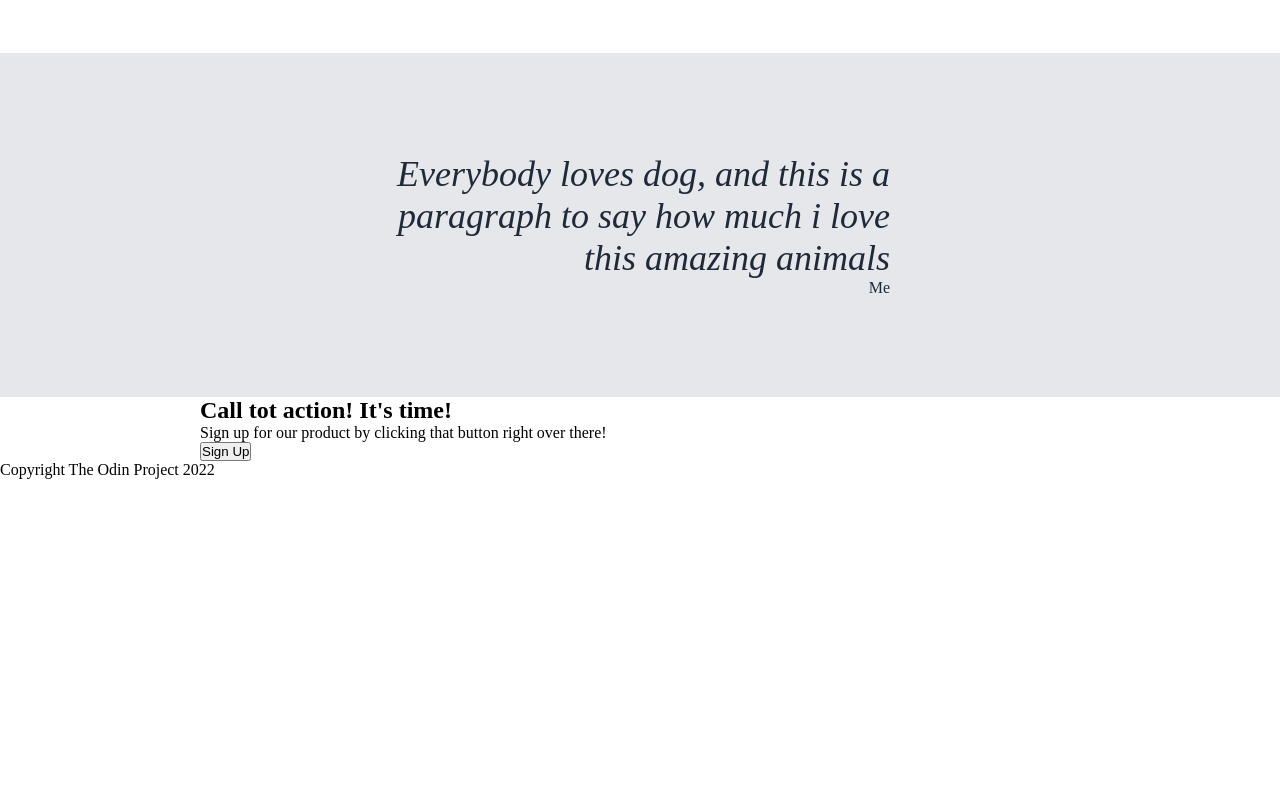
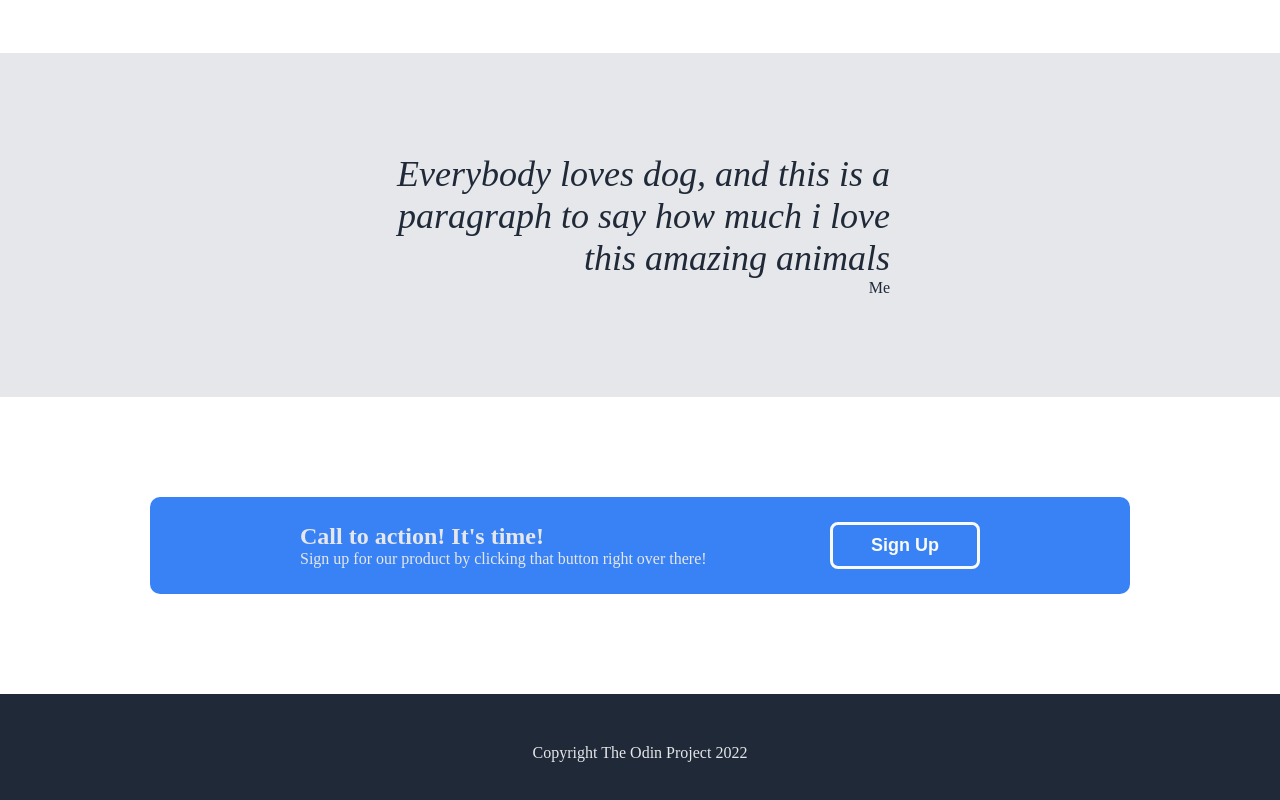
Before and after one commit to ThiagoMNZOliveira/odin-landing-page, a plain HTML site: page index.html in a window 1280 px wide. Shown: the part 1031-1831 px from the top of the page. Before the commit the page ends 1510 px from the top, so only its background shows below. Drawn offline with Linux system fonts and the light colour scheme.

```diff
--- a/index.html
+++ b/index.html
@@ -67,10 +67,10 @@
         </div>
     </section>
 
-    <section>
-        <div>
-            <div>
-                <h1>Call tot action! It's time!</h1>
+    <section id="sign">
+        <div class="sign-container">
+            <div class="sign-text">
+                <h1>Call to action! It's time!</h1>
                 <p>Sign up for our product by clicking that button right over there!</p>
             </div>
             <div>
--- a/style.css
+++ b/style.css
@@ -155,3 +155,43 @@
 .author {
     color: #1F2937;
 }
+
+#sign {
+    display: flex;
+    padding: 100px 150px;
+}
+
+.sign-container {
+    background-color: #3882f6;
+    border-radius: 10px;
+    width: 100%;
+    padding: 25px 150px;
+    display: flex;
+    justify-content: space-between;
+    align-items: center;
+}
+
+.sign-text {
+    color: #e5e7eb;
+}
+
+.sign-container button {
+    width: 150px;
+    text-align: center;
+    padding: 10px;
+    background-color: #3882f6;
+    border: solid #F9faf8;
+    border-radius: 8px;
+    color: #F9faf8;
+    font-weight: bold;
+    font-size: 18px;
+    cursor: pointer;
+}
+
+
+footer {
+    padding: 50px;
+    text-align: center;
+    background-color: #1F2937;
+    color: #e5e7eb;
+}
```
